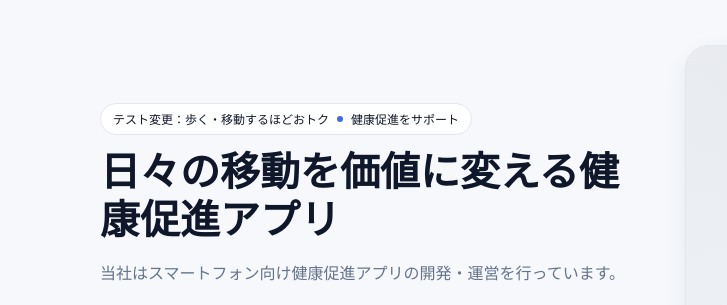
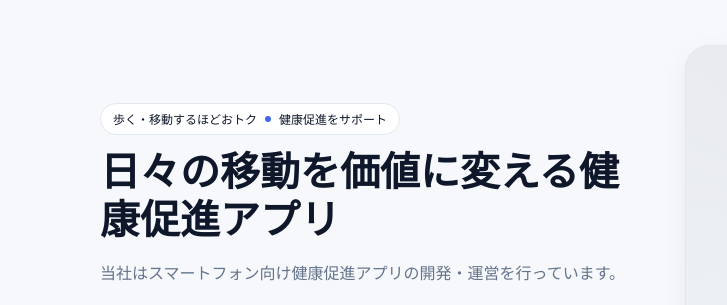
Before and after one commit to ryosukenoji/moveRewards, a plain HTML site: page public/index.html in a window 1280 px wide. Shown: the part 84-389 px from the top of the page, 0-727 px from the left. Drawn offline with Linux system fonts and the light colour scheme.

Commit message:
Update index.html

```diff
--- a/public/index.html
+++ b/public/index.html
@@ -431,7 +431,7 @@
     <section class="hero page" data-page="home">
       <div class="container hero-grid">
         <div>
-          <div class="pill"><span>テスト変更：歩く・移動するほどおトク</span><span class="dot" aria-hidden="true"></span><span>健康促進をサポート</span>
+          <div class="pill"><span>歩く・移動するほどおトク</span><span class="dot" aria-hidden="true"></span><span>健康促進をサポート</span>
           </div>
           <h1>日々の移動を価値に変える健康促進アプリ</h1>
           <p>当社はスマートフォン向け健康促進アプリの開発・運営を行っています。</p>
```
